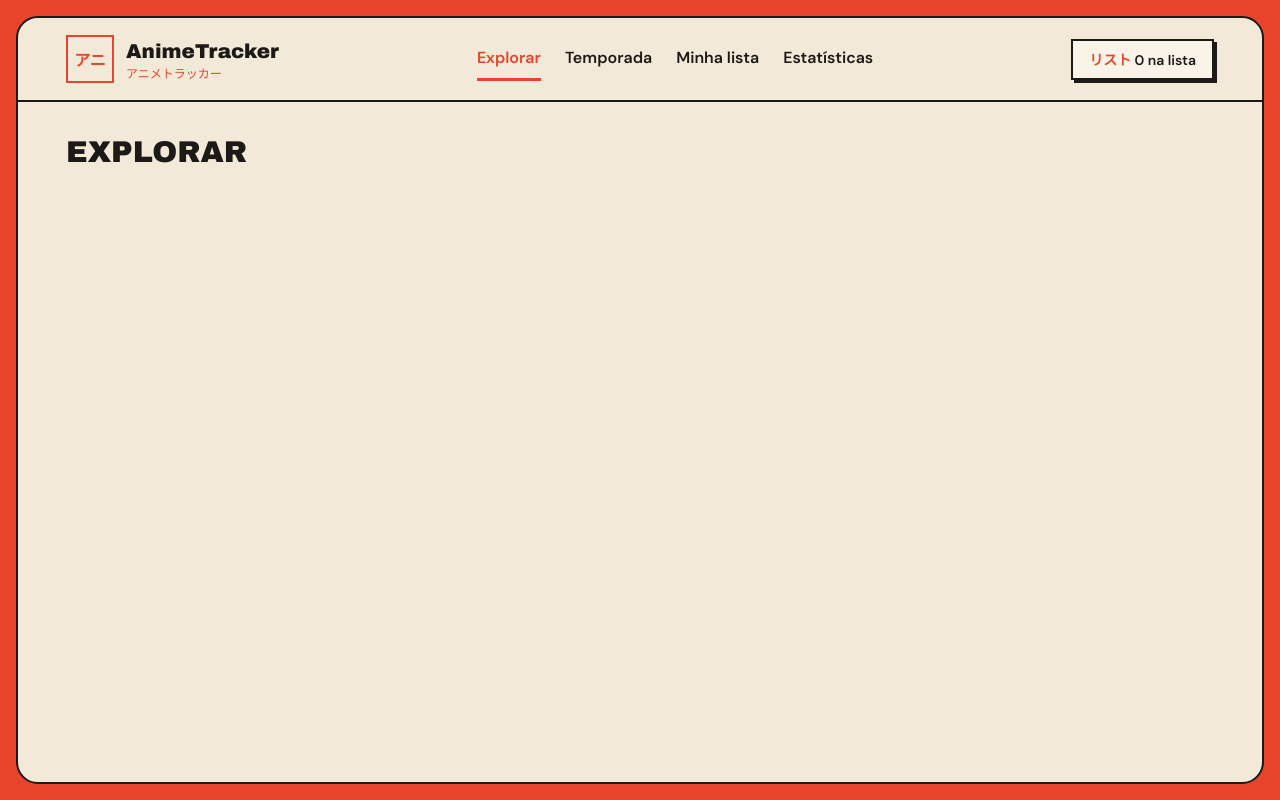
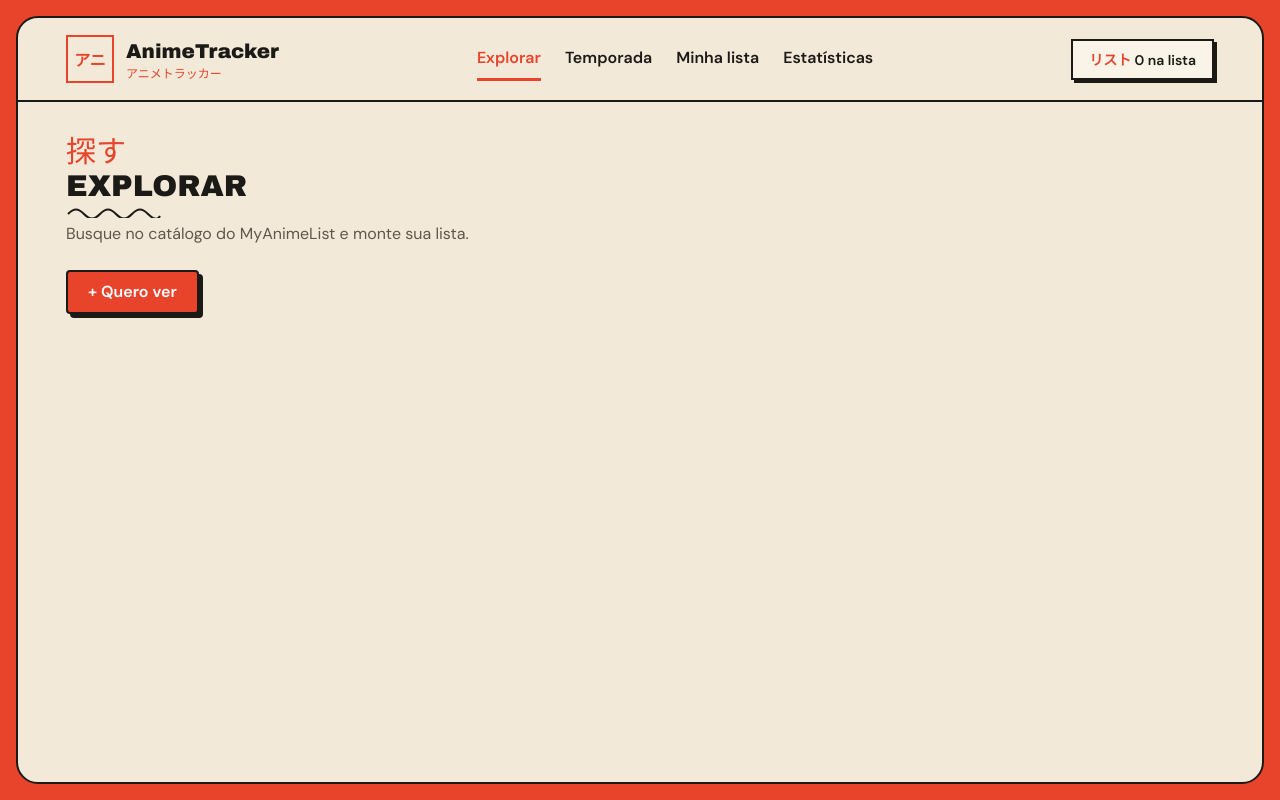
Before and after one commit to gustavolovizotto/ReactProject, a React (Vite) app: page / in a window 1280 px wide. Built offline with nearby package versions, Linux system fonts and the light colour scheme.

Commit message:
feat: componentes visuais base da identidade

```diff
--- /dev/null
+++ b/src/components/Button.jsx
@@ -0,0 +1,15 @@
+const VARIANTS = {
+  primary: "bg-vermilion text-white",
+  outline: "bg-paper text-ink",
+}
+
+function Button({ variant = "primary", className = "", ...rest }) {
+  return (
+    <button
+      className={`h-11 px-5 rounded border-2 border-ink font-semibold shadow-[4px_4px_0_#1c1a17] active:translate-x-[2px] active:translate-y-[2px] active:shadow-none disabled:opacity-50 ${VARIANTS[variant]} ${className}`}
+      {...rest}
+    />
+  )
+}
+
+export default Button
--- /dev/null
+++ b/src/components/Chip.jsx
@@ -0,0 +1,16 @@
+function Chip({ active, onClick, children }) {
+  return (
+    <button
+      type="button"
+      onClick={onClick}
+      aria-pressed={active}
+      className={`h-9 px-4 rounded-full border-2 border-ink text-sm ${
+        active ? "bg-vermilion text-white" : "bg-transparent text-muted"
+      }`}
+    >
+      {children}
+    </button>
+  )
+}
+
+export default Chip
--- /dev/null
+++ b/src/components/Cover.jsx
@@ -0,0 +1,14 @@
+const BASE = "object-cover border-2 border-ink rounded-md"
+
+function Cover({ src, alt, className = "" }) {
+  if (!src) {
+    return (
+      <div className={`${BASE} bg-sand flex items-center justify-center text-center text-xs text-muted p-2 ${className}`}>
+        {alt}
+      </div>
+    )
+  }
+  return <img src={src} alt={alt} loading="lazy" className={`${BASE} ${className}`} />
+}
+
+export default Cover
--- /dev/null
+++ b/src/components/ErrorMessage.jsx
@@ -0,0 +1,9 @@
+function ErrorMessage({ message }) {
+  return (
+    <div className="border-2 border-vermilion text-vermilion p-4 rounded-md" role="alert">
+      {message}
+    </div>
+  )
+}
+
+export default ErrorMessage
--- /dev/null
+++ b/src/components/Field.jsx
@@ -0,0 +1,15 @@
+export const inputClass = "h-11 w-full px-3 rounded border-2 border-ink bg-paper"
+
+function Field({ label, id, error, children }) {
+  return (
+    <div className="flex flex-col gap-1">
+      <label htmlFor={id} className="text-sm text-muted">
+        {label}
+      </label>
+      {children}
+      {error && <p className="text-vermilion text-xs">{error}</p>}
+    </div>
+  )
+}
+
+export default Field
--- /dev/null
+++ b/src/components/ScoreBadge.jsx
@@ -0,0 +1,9 @@
+function ScoreBadge({ score }) {
+  return (
+    <span className="bg-cream border-2 border-ink text-xs font-semibold px-2 py-1 rounded-md">
+      ★ {score ?? "–"}
+    </span>
+  )
+}
+
+export default ScoreBadge
--- /dev/null
+++ b/src/components/SectionHeading.jsx
@@ -0,0 +1,23 @@
+function SectionHeading({ jp, title, subtitle }) {
+  return (
+    <div className="flex flex-col gap-1">
+      <span className="font-jp text-3xl text-vermilion leading-none">{jp}</span>
+      <h2 className="font-display text-3xl uppercase">{title}</h2>
+      <svg
+        width="96"
+        height="10"
+        viewBox="0 0 96 10"
+        fill="none"
+        stroke="currentColor"
+        strokeWidth="2"
+        className="text-ink"
+        aria-hidden="true"
+      >
+        <path d="M2 6c6-6 10-6 16 0s10 6 16 0 10-6 16 0 10 6 16 0 10-6 16 0 10 6 12 2" />
+      </svg>
+      {subtitle && <p className="text-muted">{subtitle}</p>}
+    </div>
+  )
+}
+
+export default SectionHeading
--- /dev/null
+++ b/src/components/Spinner.jsx
@@ -0,0 +1,9 @@
+function Spinner() {
+  return (
+    <p className="text-center text-muted animate-pulse py-12" role="status">
+      Carregando…
+    </p>
+  )
+}
+
+export default Spinner
--- a/src/pages/ExplorePage.jsx
+++ b/src/pages/ExplorePage.jsx
@@ -1,5 +1,19 @@
+import Button from "../components/Button"
+import SectionHeading from "../components/SectionHeading"
+
 function ExplorePage() {
-  return <h2 className="font-display text-3xl uppercase">Explorar</h2>
+  return (
+    <div className="flex flex-col gap-6">
+      <SectionHeading
+        jp="探す"
+        title="Explorar"
+        subtitle="Busque no catálogo do MyAnimeList e monte sua lista."
+      />
+      <div>
+        <Button>+ Quero ver</Button>
+      </div>
+    </div>
+  )
 }
 
 export default ExplorePage
```
